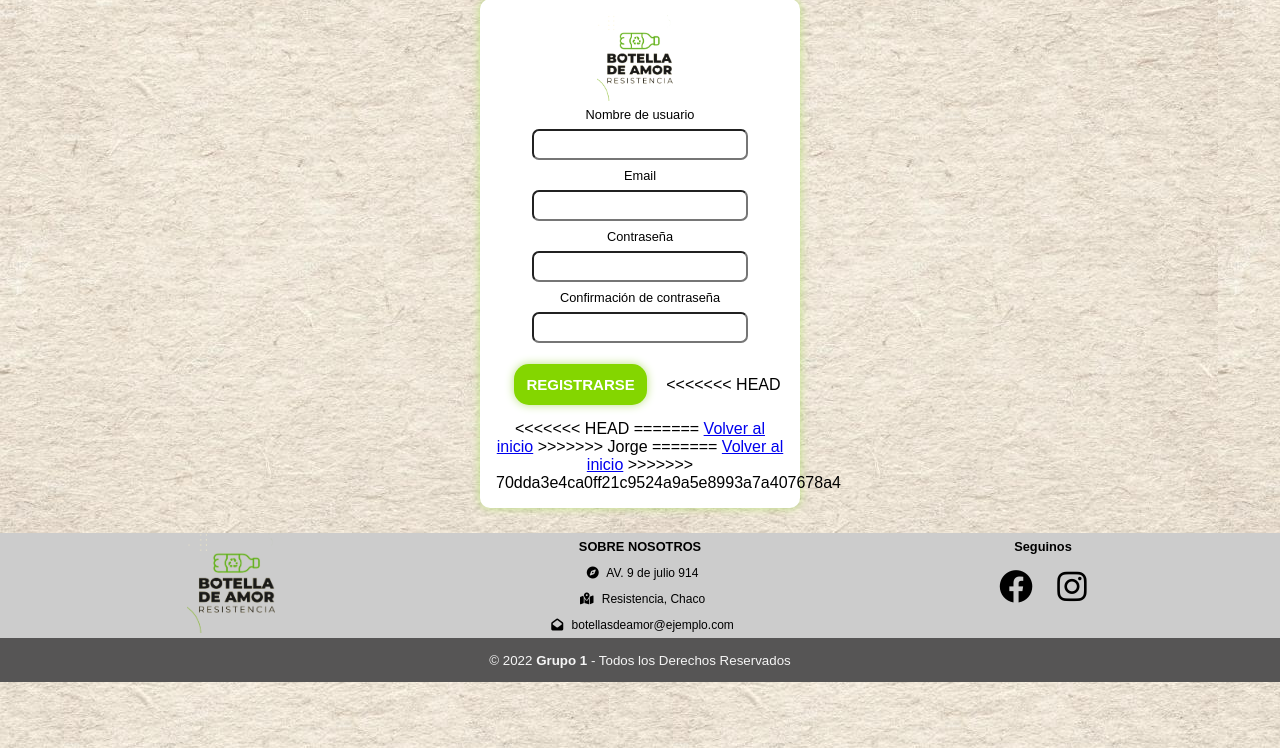
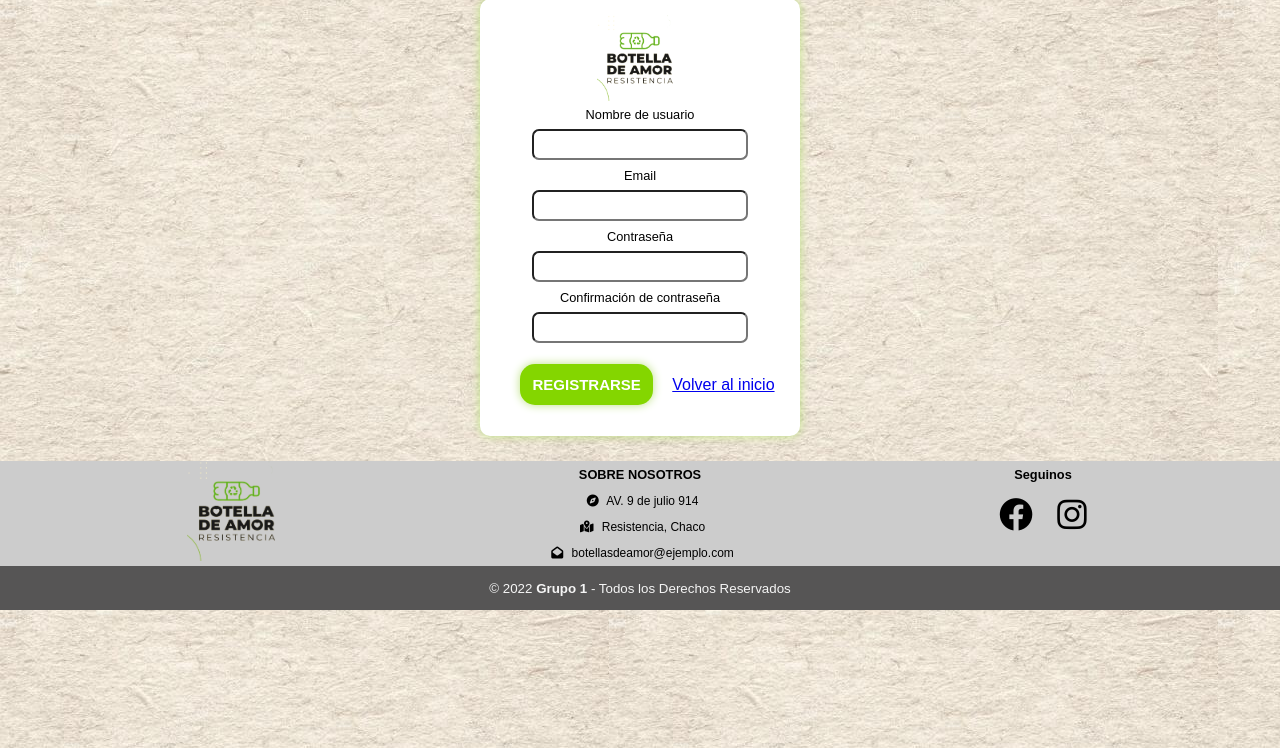
Before and after one commit to AlexLopezz/Fundacion_Info2022, a Django app: page /accounts/registro/ in a window 1280 px wide. Shown: the part 26-774 px from the top of the page. Run offline with Django 3.2, Linux system fonts and the light colour scheme; some libraries are stand-ins or nearby versions.

Commit message:
Arreglando cositas

```diff
--- a/templates/registration/registro.html
+++ b/templates/registration/registro.html
@@ -41,13 +41,7 @@
         </div>
     </div>
     <button type="submit">REGISTRARSE </button>
-<<<<<<< HEAD
-<<<<<<< HEAD
-=======
+
     <a href="/">Volver al inicio</a>
->>>>>>> Jorge
-=======
-    <a href="/">Volver al inicio</a>
->>>>>>> 70dda3e4ca0ff21c9524a9a5e8993a7a407678a4
 </form>
 {% endblock contenido %}
```
